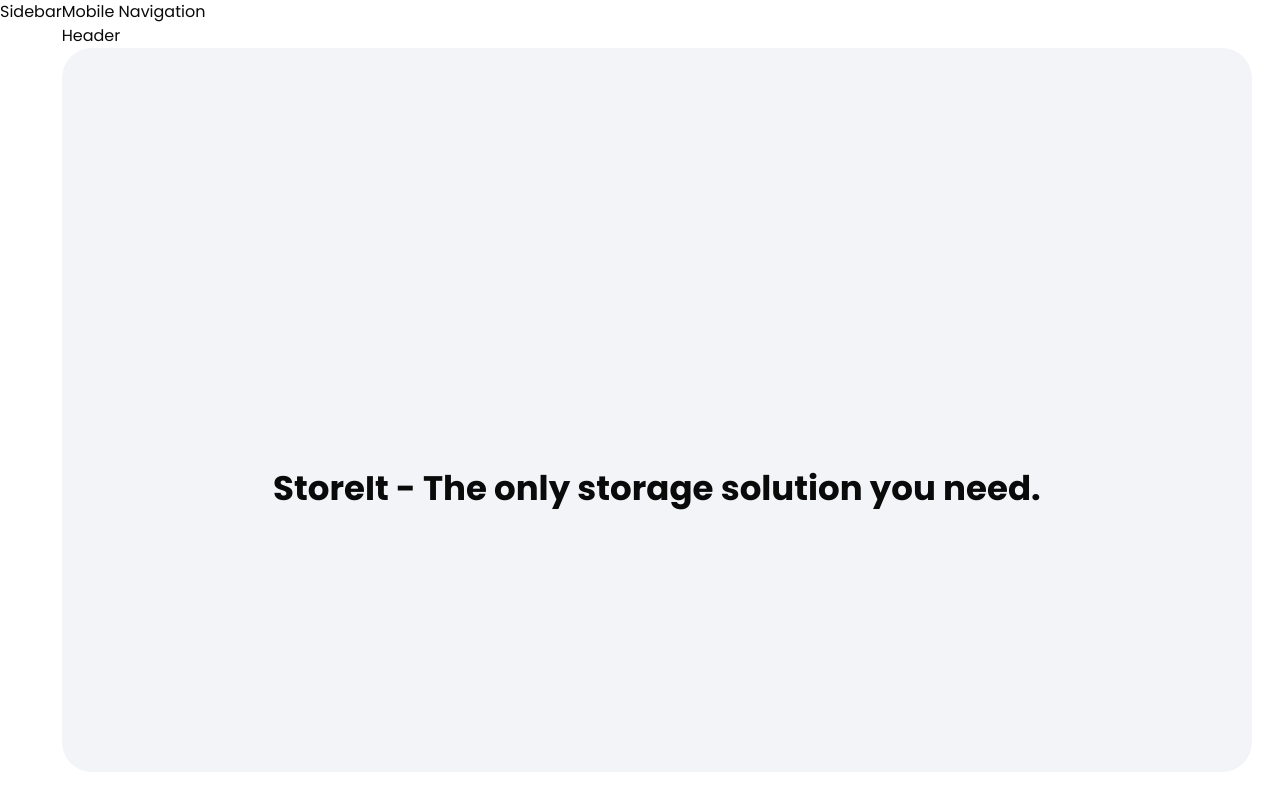
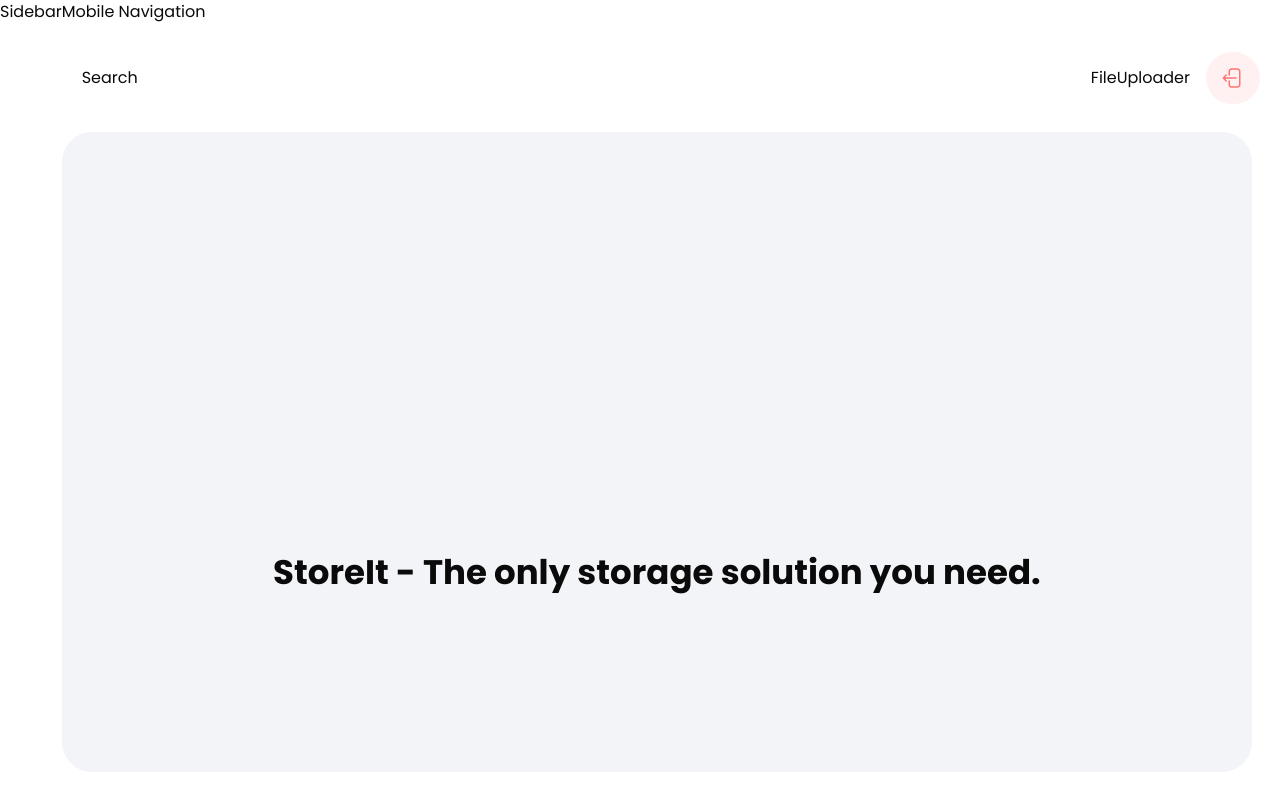
Before and after one commit to nayak-nirmalya/store_it, a Next.js app: page / in a window 1280 px wide. Built offline with nearby package versions, Linux system fonts and the light colour scheme.

Commit message:
add new components file: search.tsx & file-uploader.tsx

```diff
--- /dev/null
+++ b/components/file-uploader.tsx
@@ -0,0 +1,3 @@
+export function FileUploader() {
+  return <div>FileUploader</div>;
+}
--- a/components/header.tsx
+++ b/components/header.tsx
@@ -1,3 +1,27 @@
+import Image from "next/image";
+
+import { Button } from "./ui/button";
+import { Search } from "./search";
+import { FileUploader } from "./file-uploader";
+
 export function Header() {
-  return <div>Header</div>;
+  return (
+    <header className="header">
+      <Search />
+      <div className="header-wrapper">
+        <FileUploader />
+        <form>
+          <Button type="submit" className="sign-out-button">
+            <Image
+              src="/assets/icons/logout.svg"
+              alt="logo"
+              width={24}
+              height={24}
+              className="w-6"
+            />
+          </Button>
+        </form>
+      </div>
+    </header>
+  );
 }
--- /dev/null
+++ b/components/search.tsx
@@ -0,0 +1,3 @@
+export function Search() {
+  return <div>Search</div>;
+}
```
